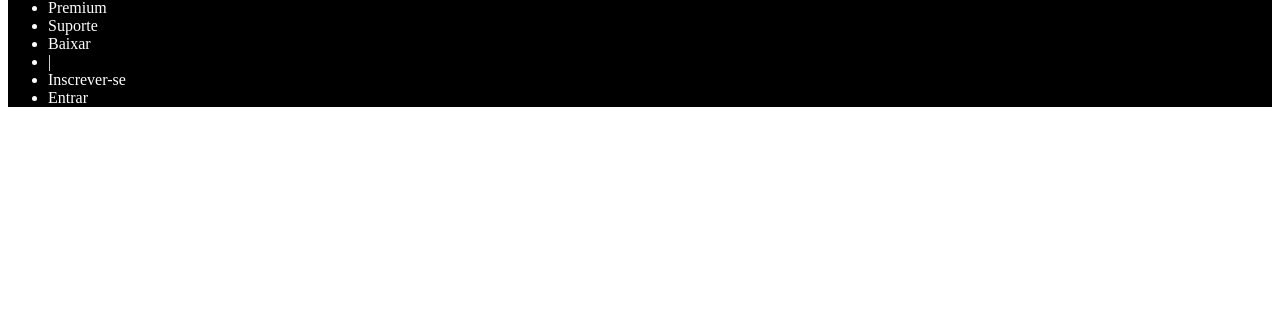
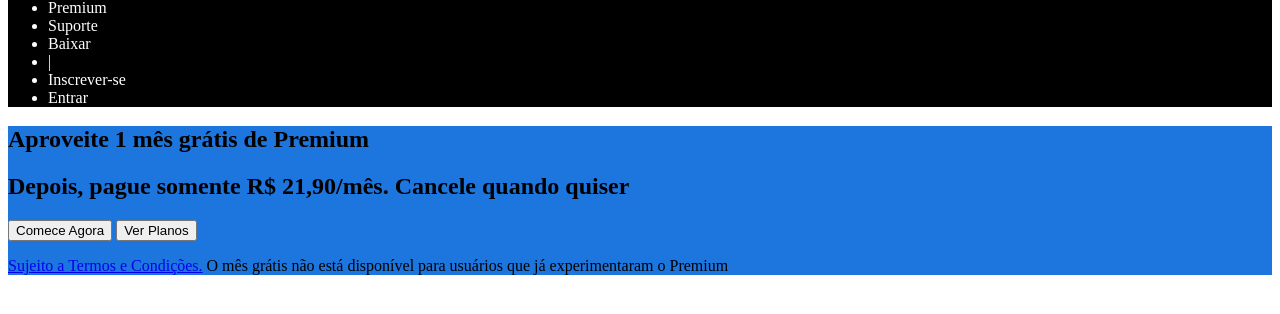
Before and after one commit to valdoskir/trybe-exercicios, a plain HTML site: page 01-spotify-page/index.html in a window 1280 px wide. Shown: the part 142-456 px from the top of the page. Drawn offline with Linux system fonts and the light colour scheme.

Commit message:
cria a section de Aprovete 1 mês grátis de Premium

```diff
--- a/01-spotify-page/index.html
+++ b/01-spotify-page/index.html
@@ -20,6 +20,16 @@
       <li>Entrar</li>
     </ul>
   </div>
+
+  <section style="background-color: rgb(29, 117, 222);">
+    <h1>Aproveite 1 mês grátis de Premium</h1>
+    <h2>Depois, pague somente R$ 21,90/mês. Cancele quando quiser</h2>
+
+    <button>Comece Agora</button>
+    <button>Ver Planos</button>
+
+    <p><a href="https://www.spotify.com/br-pt/legal/premium-promotional-offer-terms/">Sujeito a Termos e Condições.</a> O mês grátis não está disponível para usuários que já experimentaram o Premium</p>
+  </section>
 </body>
 
 </html>
```
